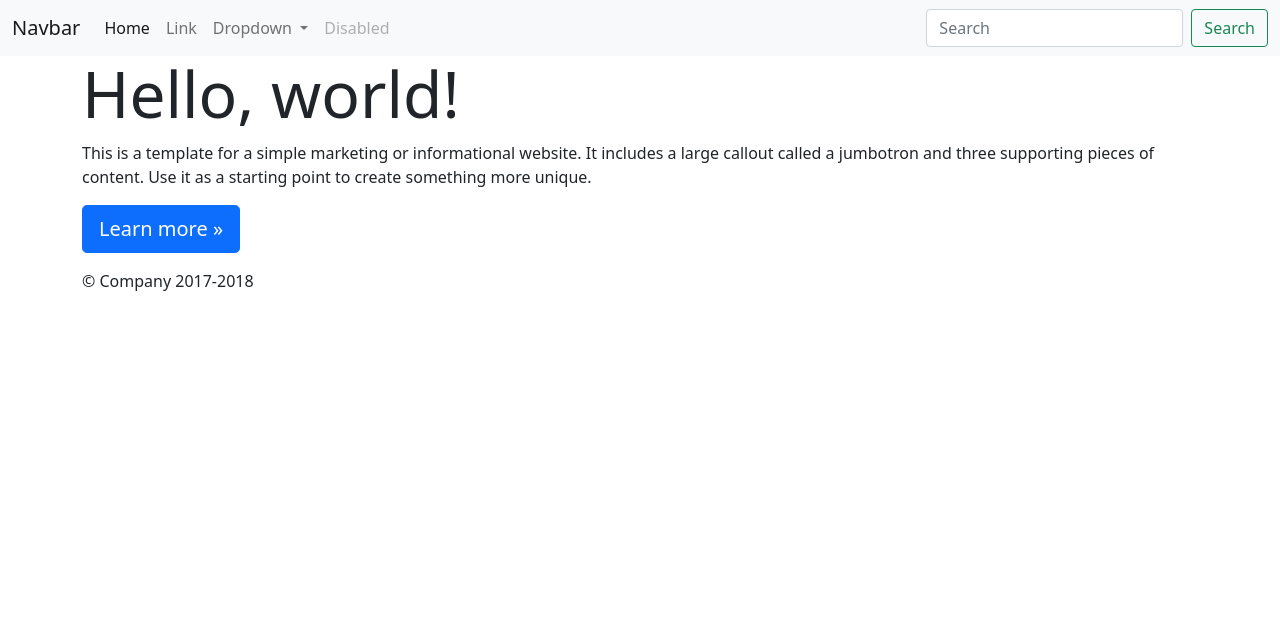
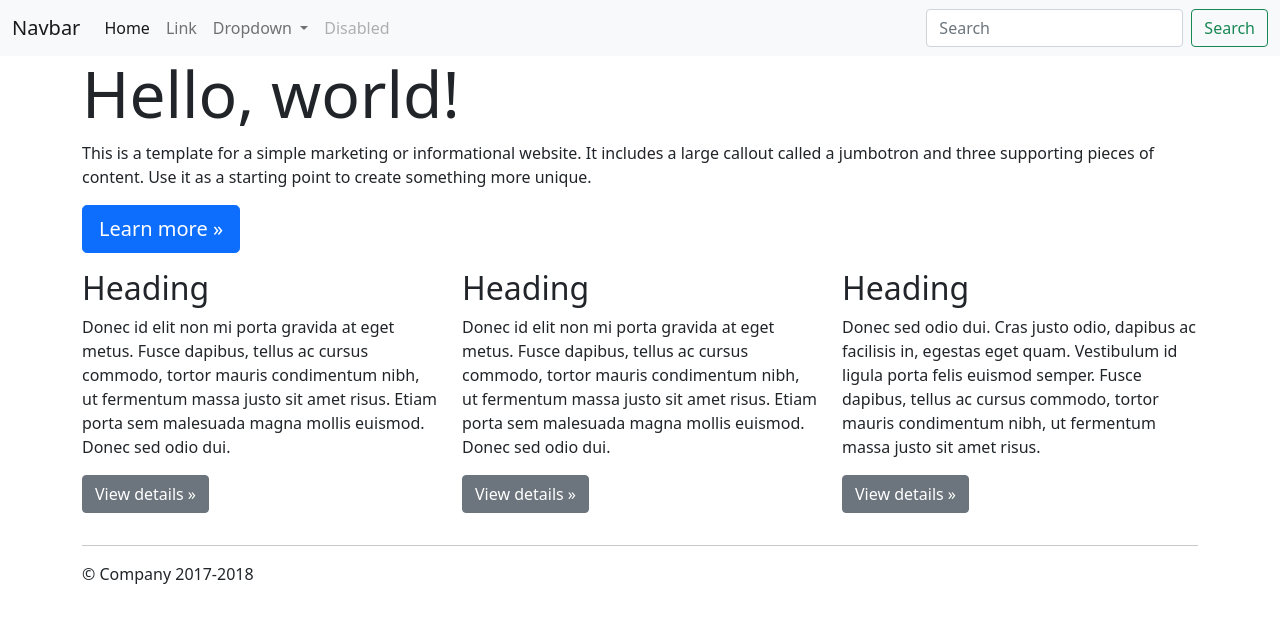
Before and after one commit to EstebanC-302/practica, a plain HTML site: page index.html in a window 1280 px wide. Drawn offline with nearby package versions, Linux system fonts and the light colour scheme.

Commit message:
Se agrego un nuevo container al area de section del proyecto de prueba

```diff
--- a/index.html
+++ b/index.html
@@ -56,6 +56,31 @@
             <p><a class="btn btn-primary btn-lg" href="#" role="button">Learn more &raquo;</a></p>
           </div>
         </div>
+
+        <div class="container">
+            <!-- Example row of columns -->
+            <div class="row">
+              <div class="col-md-4">
+                <h2>Heading</h2>
+                <p>Donec id elit non mi porta gravida at eget metus. Fusce dapibus, tellus ac cursus commodo, tortor mauris condimentum nibh, ut fermentum massa justo sit amet risus. Etiam porta sem malesuada magna mollis euismod. Donec sed odio dui. </p>
+                <p><a class="btn btn-secondary" href="#" role="button">View details &raquo;</a></p>
+              </div>
+              <div class="col-md-4">
+                <h2>Heading</h2>
+                <p>Donec id elit non mi porta gravida at eget metus. Fusce dapibus, tellus ac cursus commodo, tortor mauris condimentum nibh, ut fermentum massa justo sit amet risus. Etiam porta sem malesuada magna mollis euismod. Donec sed odio dui. </p>
+                <p><a class="btn btn-secondary" href="#" role="button">View details &raquo;</a></p>
+              </div>
+              <div class="col-md-4">
+                <h2>Heading</h2>
+                <p>Donec sed odio dui. Cras justo odio, dapibus ac facilisis in, egestas eget quam. Vestibulum id ligula porta felis euismod semper. Fusce dapibus, tellus ac cursus commodo, tortor mauris condimentum nibh, ut fermentum massa justo sit amet risus.</p>
+                <p><a class="btn btn-secondary" href="#" role="button">View details &raquo;</a></p>
+              </div>
+            </div>
+
+            <hr>
+
+          </div> <!-- /container -->
+
       </main>
 
 
```
